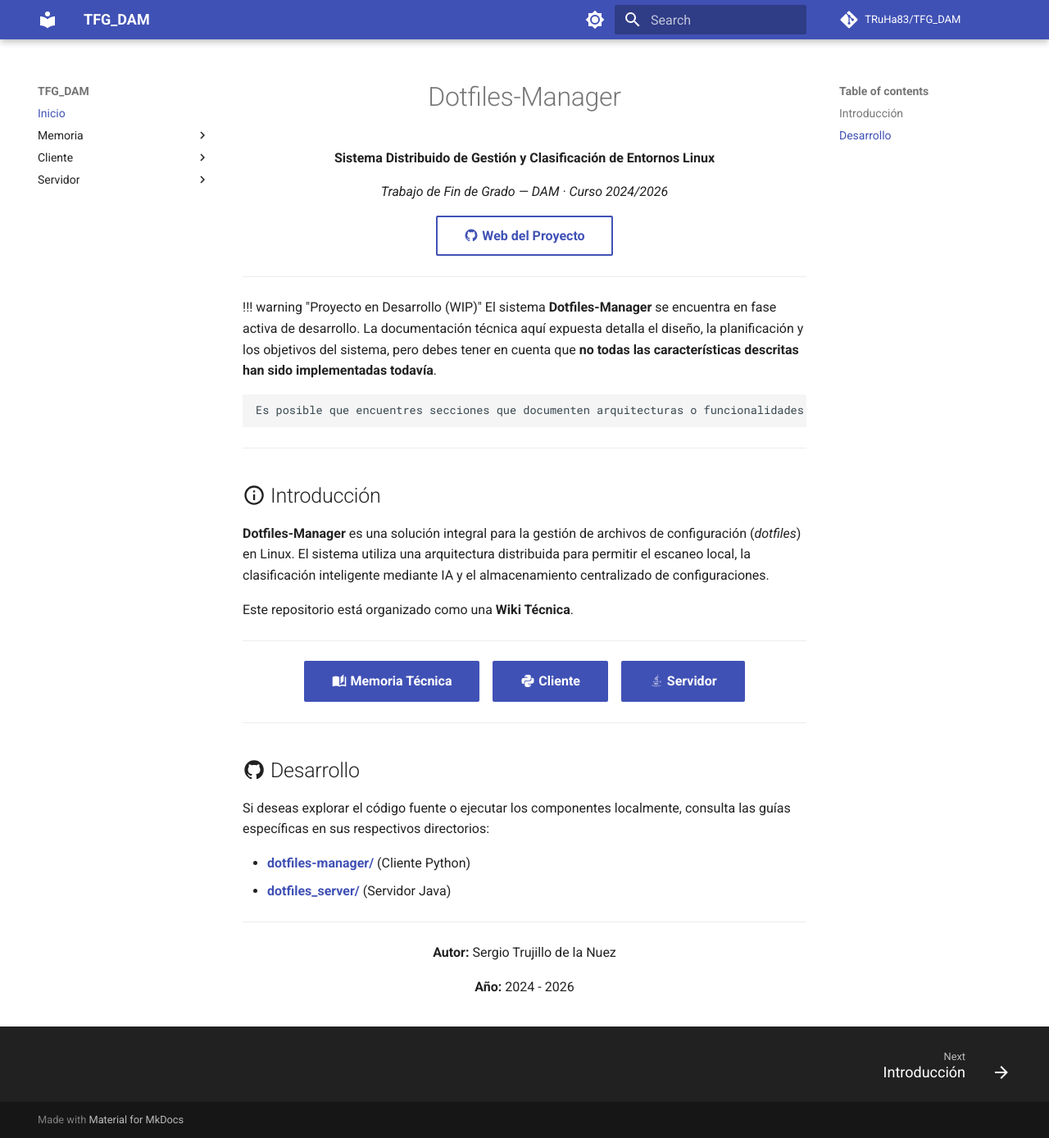
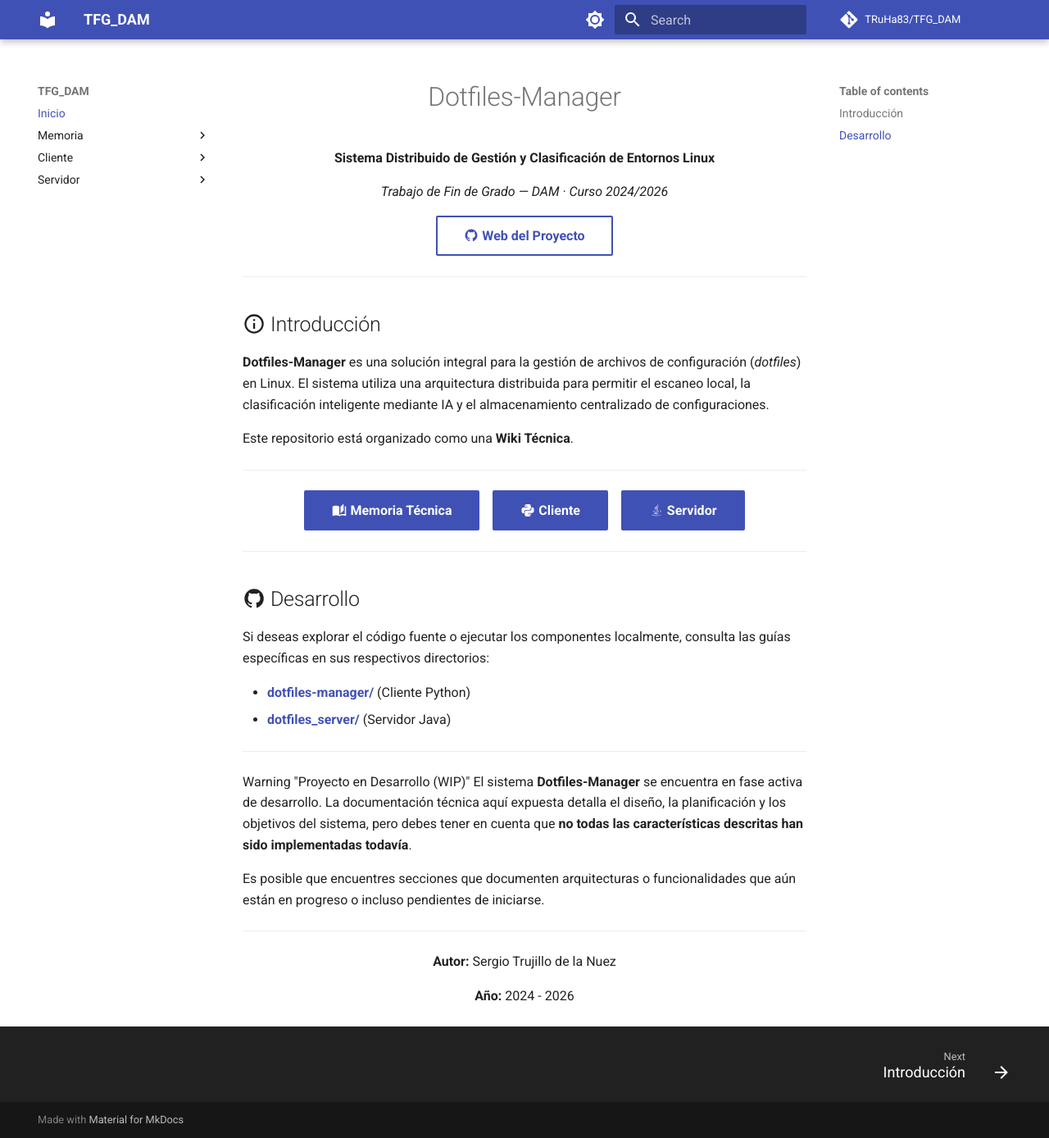
Before and after one commit to TRuHa83/TFG_DAM, an MkDocs documentation site: the page built from docs/index.md, in a window 1280 px wide and 1388 px high. Shown: the whole window at 82% size. Built offline with MkDocs 1.6.1 and Material for MkDocs 9.7.7, drawn with Linux system fonts in a browser that asks for light colours; comment, search, counter and statistics services are not loaded; part of the change alters nothing that is shown.

```diff
--- a/docs/index.md
+++ b/docs/index.md
@@ -4,13 +4,6 @@
   <p><em>Trabajo de Fin de Grado — DAM · Curso 2024/2026</em></p>
   [:material-github: Web del Proyecto](http://10.0.10.10:30008/truha/TFG_DAM){ .md-button }
 </div>
-
----
-
-!!! warning "Proyecto en Desarrollo (WIP)"
-    El sistema **Dotfiles-Manager** se encuentra en fase activa de desarrollo. La documentación técnica aquí expuesta detalla el diseño, la planificación y los objetivos del sistema, pero debes tener en cuenta que **no todas las características descritas han sido implementadas todavía**.
-
-    Es posible que encuentres secciones que documenten arquitecturas o funcionalidades que aún están en progreso o incluso pendientes de iniciarse.
 
 ---
 
@@ -41,6 +34,13 @@ Si deseas explorar el código fuente o ejecutar los componentes localmente, cons
 
 ---
 
+Warning "Proyecto en Desarrollo (WIP)"
+El sistema **Dotfiles-Manager** se encuentra en fase activa de desarrollo. La documentación técnica aquí expuesta detalla el diseño, la planificación y los objetivos del sistema, pero debes tener en cuenta que **no todas las características descritas han sido implementadas todavía**.
+
+Es posible que encuentres secciones que documenten arquitecturas o funcionalidades que aún están en progreso o incluso pendientes de iniciarse.
+
+---
+
 <div align="center">
   <p><strong>Autor:</strong> Sergio Trujillo de la Nuez</p>
   <p><strong>Año:</strong> 2024 - 2026</p>
```
